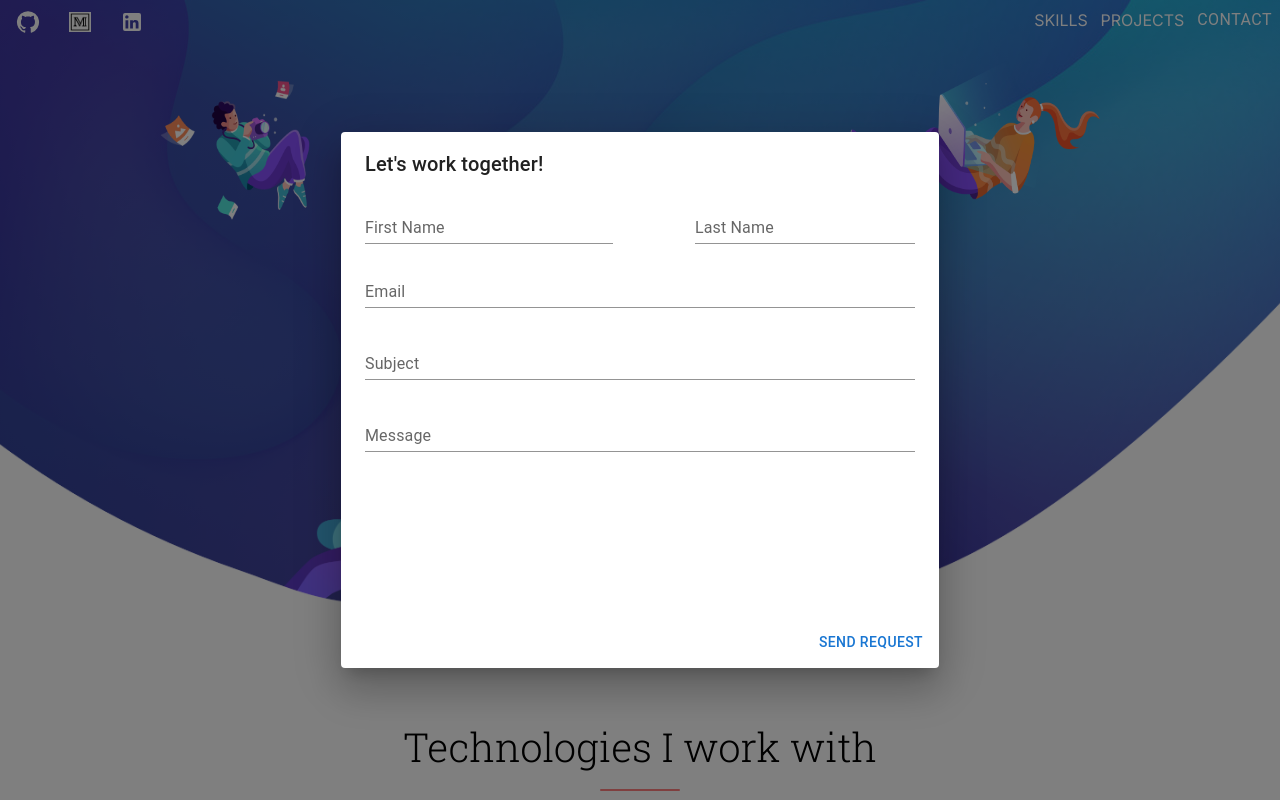
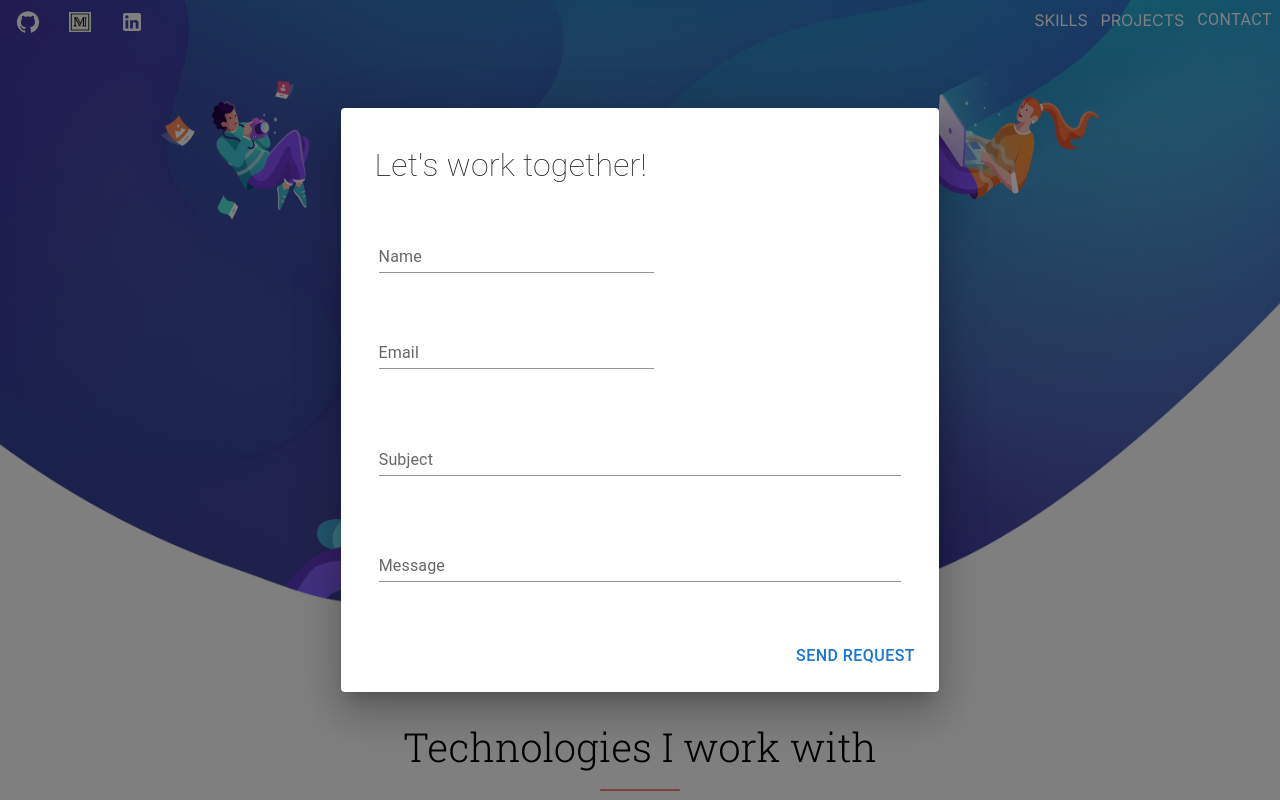
Before and after one commit to sterlingbarton/portfolio, a Next.js app: page / in a window 1280 px wide. Both pictures are taken after a click on the button "CONTACT". Shown: the top 800 px of the page. Built offline with nearby package versions, Linux system fonts and the light colour scheme.

Commit message:
emailjs integration

```diff
--- a/package.json
+++ b/package.json
@@ -9,11 +9,13 @@
     "lint": "next lint"
   },
   "dependencies": {
+    "@emailjs/browser": "^3.11.0",
     "@emotion/react": "^11.11.1",
     "@emotion/styled": "^11.11.0",
     "@fontsource/roboto": "^5.0.5",
     "@mui/icons-material": "^5.14.0",
     "@mui/material": "^5.14.0",
+    "emailjs": "^4.0.2",
     "next": "13.4.9",
     "react": "18.2.0",
     "react-dom": "18.2.0"
--- a/src/app/components/Contact.jsx
+++ b/src/app/components/Contact.jsx
@@ -1,4 +1,5 @@
 import * as React from 'react';
+import emailjs from '@emailjs/browser';
 import Button from '@mui/material/Button';
 import Dialog from '@mui/material/Dialog';
 import DialogActions from '@mui/material/DialogActions';
@@ -13,25 +14,40 @@ const Transition = React.forwardRef(function Transition(props, ref) {
 });
 
 export default function Contact({open, setOpen}) {
-    const [formData, setFormData] = React.useState({
-        firstName: '',
-        lastName: '',
-        email: '',
-        subject: '',
-        message: ''
-    })
+  const form = React.useRef();
+  // const [formData, setFormData] = React.useState({
+  //     name: '',
+  //     email: '',
+  //     subject: '',
+  //     message: ''
+  // })
 
-  function handleChange(e){
-    setFormData({
-        ...formData,
-        [e.target.name]: e.target.value
-    })
-  }
+  // function handleChange(e){
+  //   setFormData({
+  //       ...formData,
+  //       [e.target.name]: e.target.value
+  //   })
+  // }
 
-  function handleSubmit(){
+  const sendEmail = (e) => {
+    e.preventDefault();
     setOpen(!open);
-    console.log('submitted')
-  }
+
+    emailjs.sendForm(
+      'service_4daraf7',
+      'template_n3vrsz7',
+      form.current,
+      'JQ1sBPJtUbMnd88_k')
+      .then((result) => {
+          console.log(result.text);
+          console.log('success')
+      }, (error) => {
+          console.log(error.text);
+          console.log('failed')
+      });
+      form.current.reset();
+  };
+
 
   return (
     <div>
@@ -42,13 +58,22 @@ export default function Contact({open, setOpen}) {
         onClose={() => setOpen(!open)}
         aria-describedby="alert-dialog-slide-description"
       >
-        <DialogTitle>{"Let's work together!"}</DialogTitle>
+        <DialogTitle sx={{
+          fontSize: '2rem',
+          fontWeight: '200',
+          ml: '.6rem',
+          mt: '1rem'
+          }}>
+            {"Let's work together!"}</DialogTitle>
         <DialogContent>
             <Box
                 component="form"
+                ref={form}
                 sx={{
                     display: 'flex',
                     flexDirection: 'column',
+                    justifyContent: 'space-around',
+                    alignItems: 'center',
                     width: '550px',
                     height: '400px'
                 }}
@@ -58,62 +83,56 @@ export default function Contact({open, setOpen}) {
               <Box
               sx={{
                 display: 'flex',
-                        justifyContent: 'space-between'
+                flexDirection: 'column',
+                width: '100%',
+                ml: '1.7rem'
               }}
               >
                 <TextField
-                        id="first-name"
-                        label="First Name"
+                      id="name"
+                      label="Name"
                       variant="standard"
                       sx={{
-                            // mb: '.5rem',
-                            width: '45%'
-
+                          width: '50%',
+                          mb: '2rem'
                       }}
-                        name='firstName'
-                        value={formData.firstName}
-                        onChange={handleChange}
+                      name='user_name'
                   />
-                    <TextField
-                        id="last-name"
-                        label="Last Name"
-                        variant="standard"
-                        name='lastName'
-                        value={formData.lastName}
-                        onChange={handleChange}
-                    />
-                </Box>
                   <TextField
                       id="email"
                       label="Email"
                       variant="standard"
+                      sx={{
+                        width: '50%'
+                      }}
                       name='email'
                       margin="normal"
-                    value={formData.email}
-                    onChange={handleChange}
                   />
+              </Box>
                 <TextField
                     id="subject"
                     label="Subject"
                     variant="standard"
+                    sx={{
+                      width: '95%'
+                    }}
                     name='subject'
                     margin="normal"
-                    value={formData.subject}
-                    onChange={handleChange}
                 />
                 <TextField
                     id="message"
                     label="Message"
                     variant="standard"
+                    sx={{
+                      width: '95%'
+                    }}
                     name='message'
                     margin="normal"
-                    value={formData.message}
-                    onChange={handleChange}
                 />
             </Box>
         </DialogContent>
         <DialogActions>
-          <Button onClick={handleSubmit}>Send Request</Button>
+          <Button type='submit' onClick={sendEmail} sx={{fontSize: '1rem', mb: '.5rem', mr: '.5rem'}}>Send Request</Button>
         </DialogActions>
       </Dialog>
     </div>
--- a/src/app/page.jsx
+++ b/src/app/page.jsx
@@ -89,7 +89,7 @@ export default function Home() {
                       maxHeight: { xs: 233, md: 167 },
                       maxWidth: { xs: 350, md: 250 },
                       }}
-                      alt="The house from the offer."
+                      alt="Tasklist project."
                       src={taskPlanner}
                   />
                 </Box>
--- a/src/styles/page.module.css
+++ b/src/styles/page.module.css
@@ -306,7 +306,7 @@
     text-align: left;
     font-size: 1rem;
   }
-  .buttonContainer{
+  .buttonContainer, #tempSingleBtn{
     display: flex;
     justify-content: flex-start;
     width: 15rem;
```
Also changed, not shown: 1 other file (tests, documents, lock files or other folders). Lines whose indentation alone changed are shown as unchanged.
